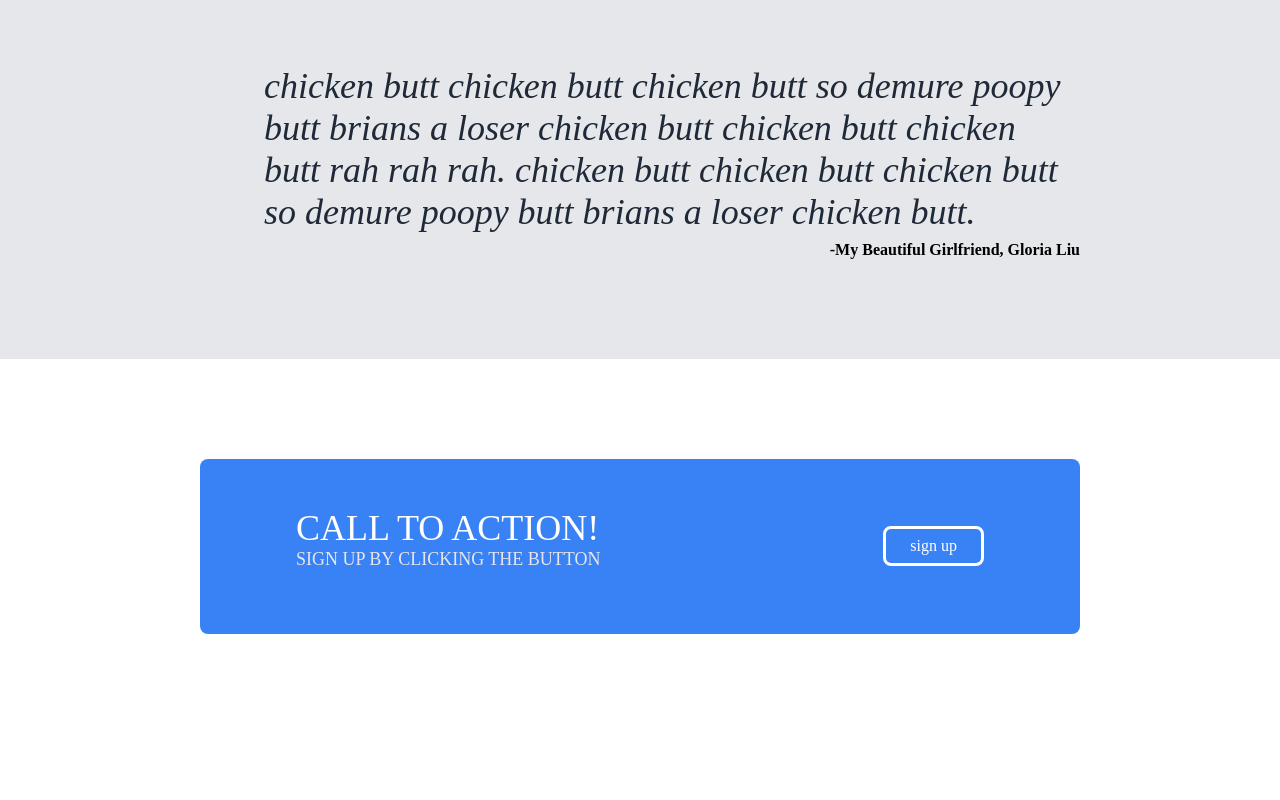
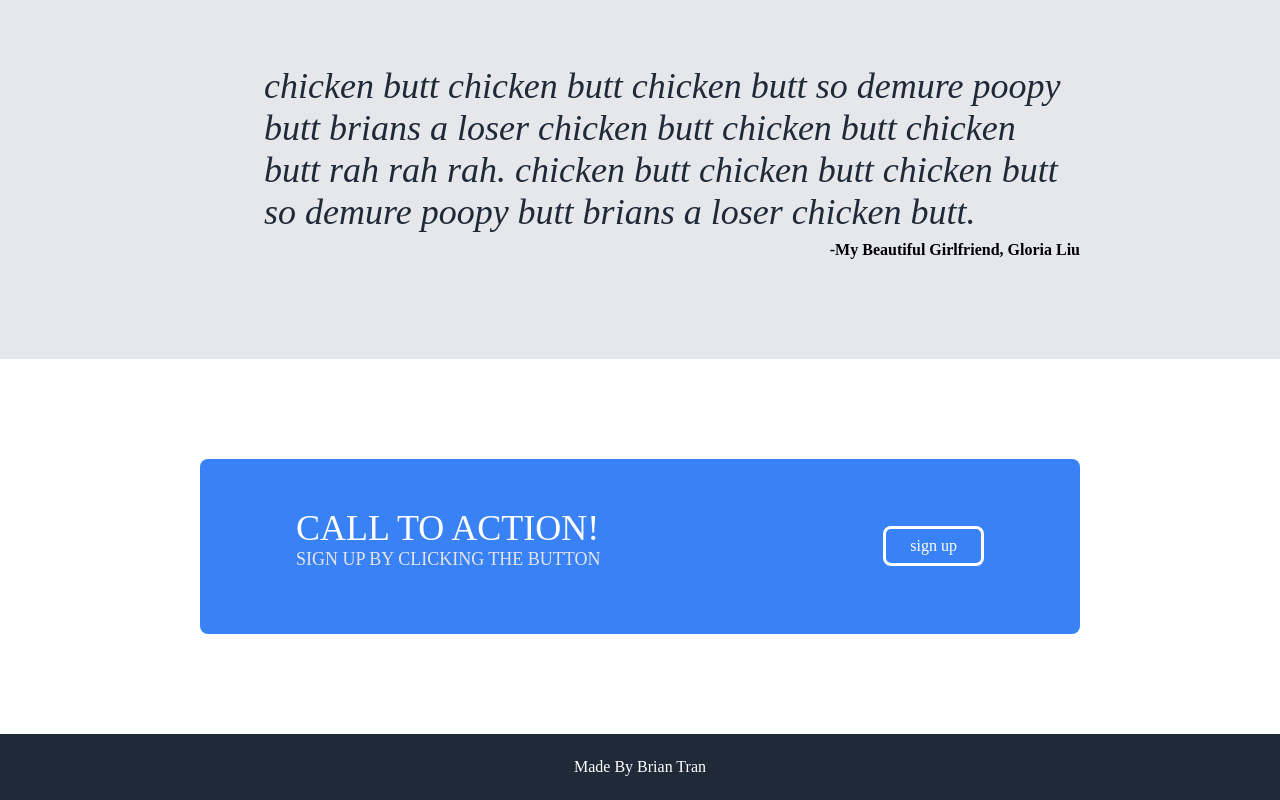
Before and after one commit to swmmr/landing-page, a plain HTML site: page index.html in a window 1280 px wide. Shown: the part 821-1621 px from the top of the page. Before the commit the page ends 1555 px from the top, so only its background shows below. Drawn offline with Linux system fonts and the light colour scheme.

Commit message:
finished footer, final completed project

```diff
--- a/css/style.css
+++ b/css/style.css
@@ -7,7 +7,7 @@ body * {
     font-family: 'Times New Roman', Times, serif
 }
 
-.header {
+.header, .footer {
     background-color: #1F2937;
     padding-bottom: 16px;
 }
@@ -170,3 +170,9 @@ button:hover {
     border-style: solid;
     font-size: 16px;
 }
+
+.footer {
+    padding: 24px 0px;
+    text-align: center;
+    color: white;
+}
--- a/index.html
+++ b/index.html
@@ -55,7 +55,7 @@
     </div>
 
     <!-- Quote -->
-     <div class="quote">
+    <div class="quote">
         <div class="quote-content">
             chicken butt chicken butt chicken butt so demure poopy butt brians a loser chicken butt chicken butt chicken butt rah rah rah.
             chicken butt chicken butt chicken butt so demure poopy butt brians a loser chicken butt.
@@ -63,10 +63,10 @@
         <div class="quoter">
             -My Beautiful Girlfriend, Gloria Liu
         </div>
-     </div>
+    </div>
 
      <!-- Call to action -->
-      <div class="call-to-action">
+    <div class="call-to-action">
         <div class="call-left">
             <div class="call-left-title">CALL TO ACTION!</div>
             <div class="text">SIGN UP BY CLICKING THE BUTTON</div>
@@ -74,6 +74,9 @@
         <button class="sign-up call-button" >
             sign up
         </button>
-      </div>
+    </div>
+    <div class="footer">
+        Made By Brian Tran
+    </div>
 </body>
 </html>
```
